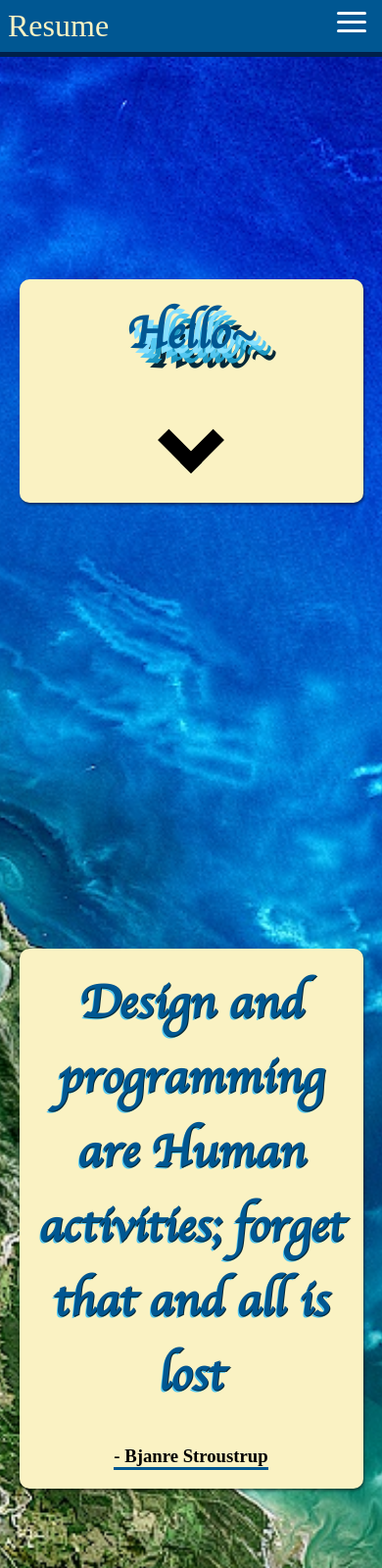
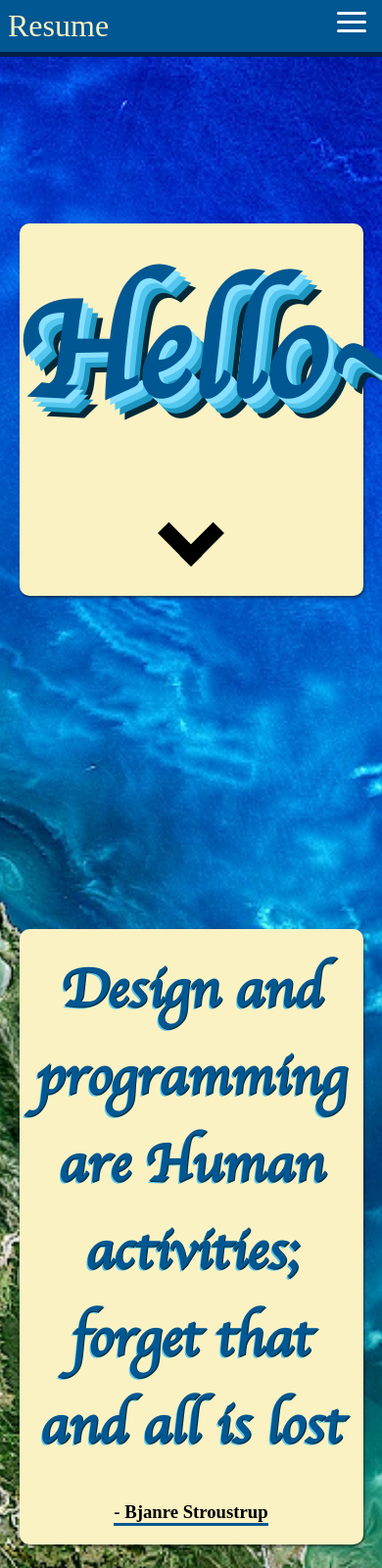
Before and after one commit to Karls-lab/Karls-lab.github.io, a plain HTML site: page index.html in a window 390 px wide. Shown: the top 1600 px of the page at 98% size. Drawn offline with Linux system fonts and the light colour scheme.

```diff
--- a/style.css
+++ b/style.css
@@ -261,11 +261,18 @@ li {
     }
 
     /* resize text so it doesn't overflow on mobile */
-    .textBox h1, h2 {
-        font-size: 3rem;
+    .textBox h1 {
+        font-size: 9rem;
+    }
+    .textBox h2 {
+        font-size: 3.5rem;
     }
 
     .contentBox {
+        font-size: 1.5rem;
+    }
+    .sublist {
         font-size: 1rem;
     }
+
 }
```
